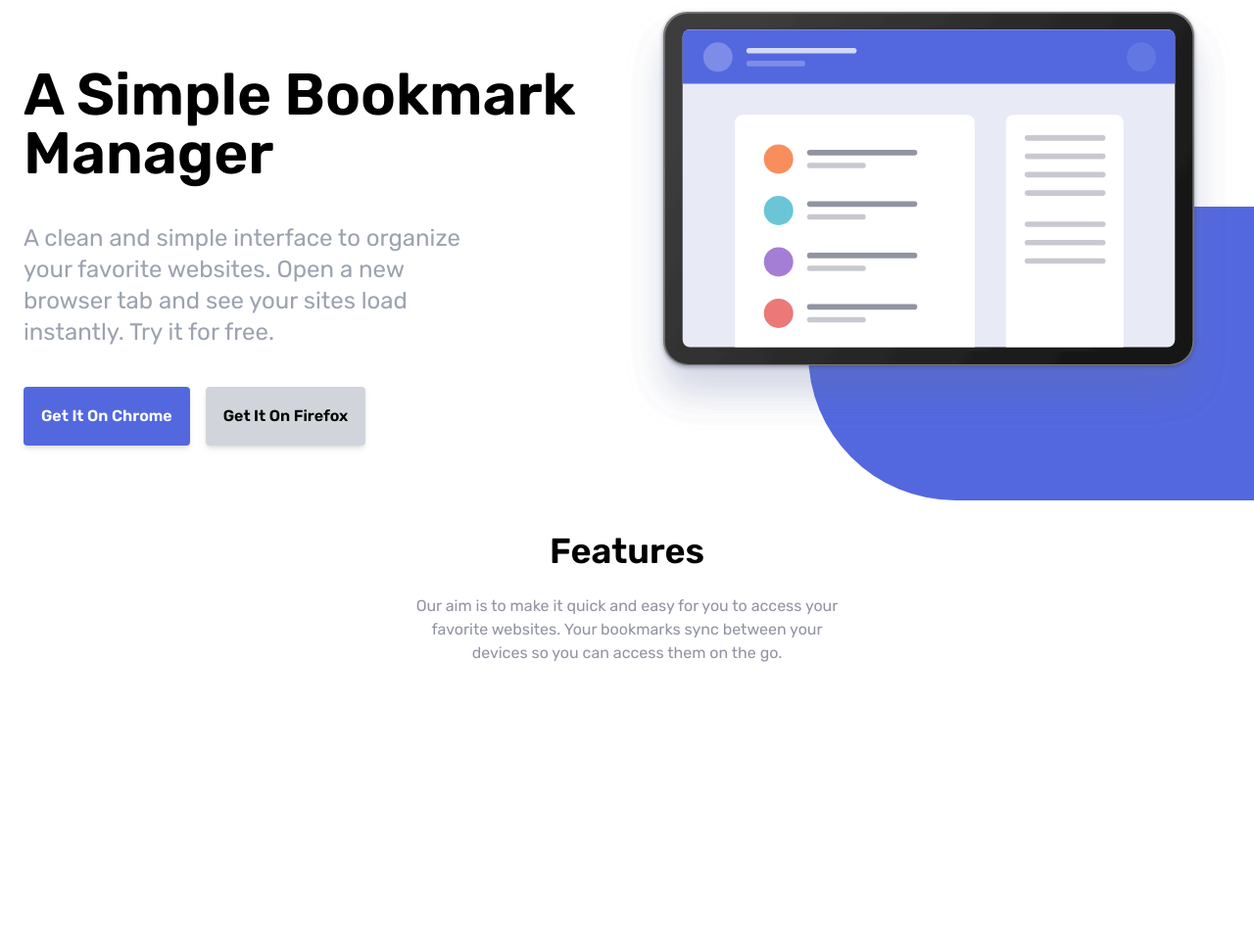
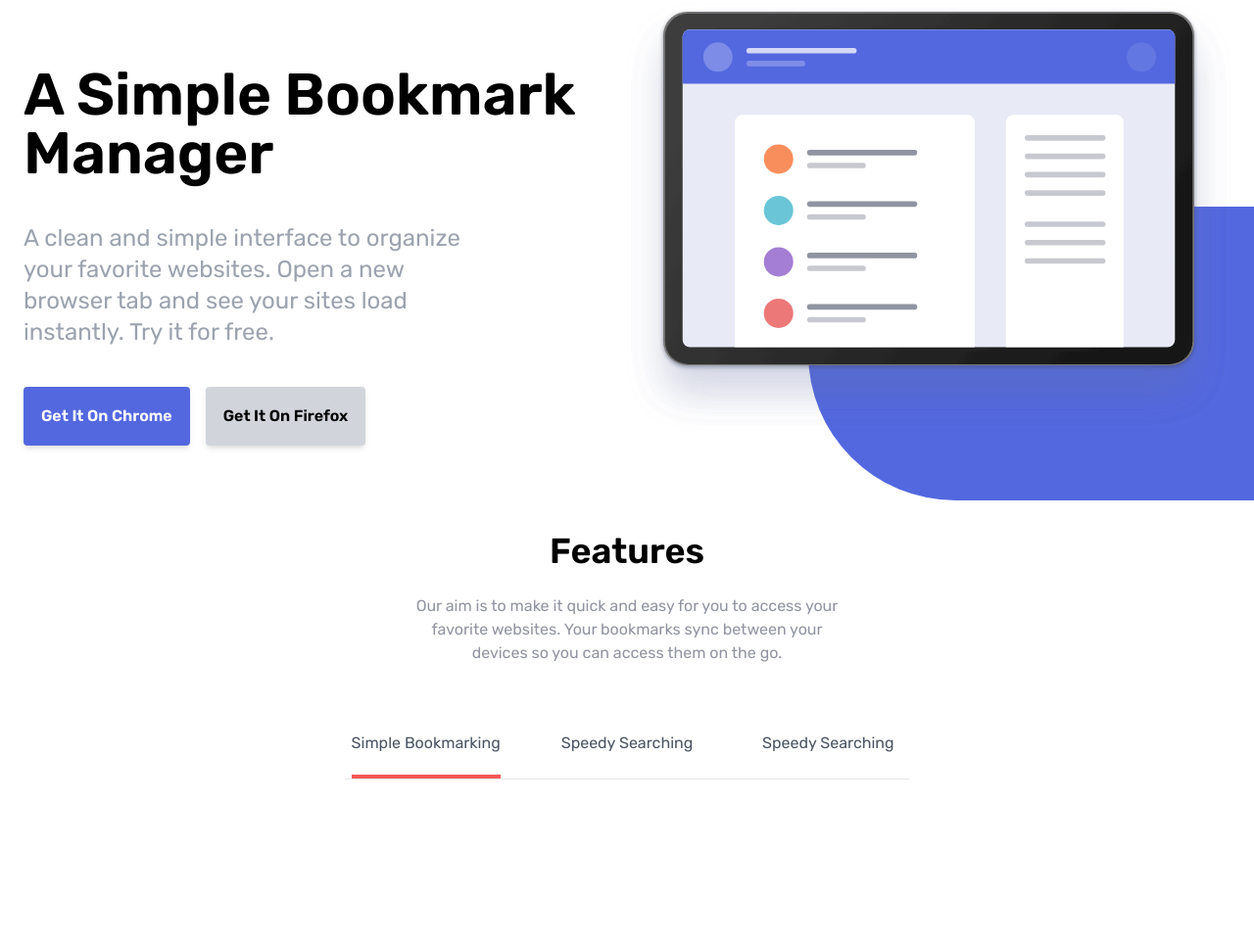
Before and after one commit to projectperfect/bookmark-mini-project, a website: page index.html in a window 1280 px wide. Shown: the part 161-1125 px from the top of the page at 98% size. Before the commit the page ends 840 px from the top, so only its background shows below. Drawn offline with Linux system fonts and the light colour scheme.

Commit message:
features section added

```diff
--- a/index.html
+++ b/index.html
@@ -58,5 +58,37 @@
         <p class="max-w-md mx-auto text-center text-grayishBlue">Our aim is to make it quick and easy for you to access your favorite websites. Your bookmarks sync between your devices so you can access them on the go.</p>
       </div>
     </section>
+
+    <!-- Features tabs -->
+    <section id="tabs">
+      <!-- Tabs/Panels container -->
+      <div class="container relative mx-auto my-6 mb-32 mt-12 px-6">
+        <div class="bg-tabs"></div>
+        <!-- Tabs flex container -->
+        <div class="flex flex-col justify-center max-w-xl mx-auto mb-6 border-b md:space-x-10 md:flex-row">
+          <!-- Tab 1 -->
+          <div class="flex justify-center text-center text-gray-600 border-b md:border-b-0 md:w-1/3 hover:text-softRed tab" data-target="panel-1">
+            <div class="py-5 border-b-4 border-softRed" data-target="panel-1">
+              Simple Bookmarking
+            </div>
+          </div>
+
+           <!-- Tab 2 -->
+           <div class="flex justify-center text-center text-gray-600 border-b md:border-b-0 md:w-1/3 hover:text-softRed tab" data-target="panel-2">
+            <div class="py-5" data-target="panel-2">
+              Speedy Searching
+            </div>
+          </div>
+
+          <!-- Tab 2 -->
+          <div class="flex justify-center text-center text-gray-600 border-b md:border-b-0 md:w-1/3 hover:text-softRed tab" data-target="panel-3">
+            <div class="py-5" data-target="panel-3">
+              Speedy Searching
+            </div>
+        </div>
+      </div>
+
+      <!-- Tab panels -->
+    </section>
   </body>
 </html>
```
Also changed, not shown: css/style.css.
